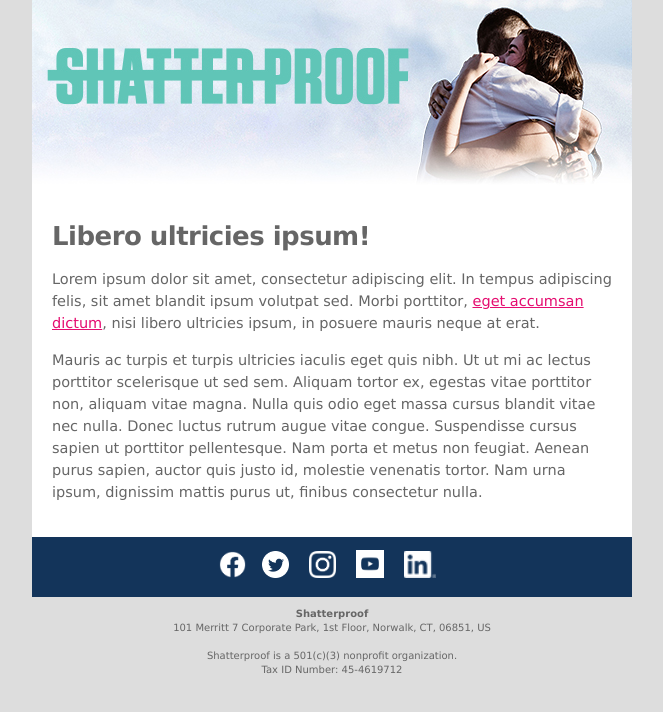
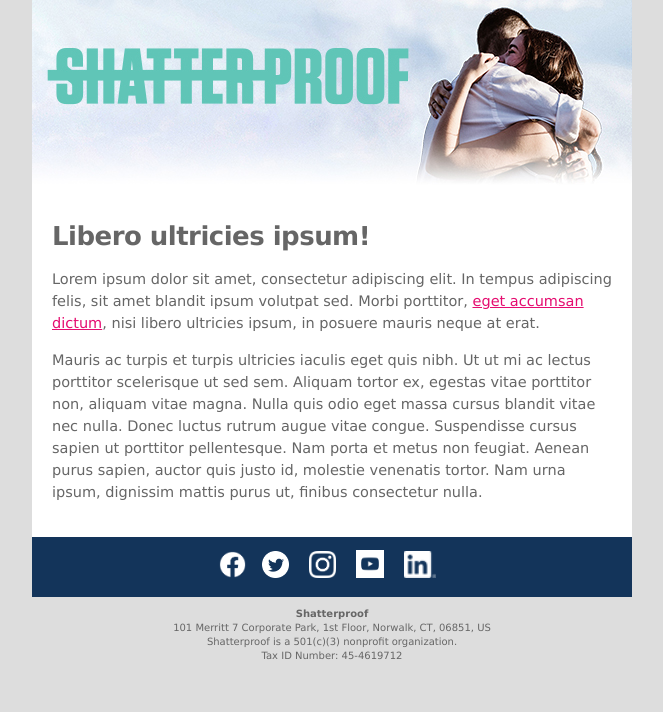
Before and after one commit to Alan316/EN-Email-Templates, a plain HTML site: page Template-1/index.html in a window 1280 px wide. Shown: the whole page, without its empty margins (308-971 px from the left). Drawn offline with Linux system fonts and the light colour scheme.

```diff
--- a/Template-1/index.html
+++ b/Template-1/index.html
@@ -75,7 +75,7 @@
                                     <tr>
                                         <td style="padding:0px;text-align:center;font-size:12px;background-color:#DDDDD;color:#666666;">
                                             <p style="line-height:14px;font-size:10px;"><span style="font-weight:700;">Shatterproof</span><br/>
-                                            101 Merritt 7 Corporate Park, 1st Floor, Norwalk, CT, 06851, US</br><br />
+                                            101 Merritt 7 Corporate Park, 1st Floor, Norwalk, CT, 06851, US</br>
                                             Shatterproof is a 501(c)(3) nonprofit organization.<br/>
                                             Tax ID Number: 45-4619712 </p>
                                         </td>
```
Also changed, not shown: Template-2/index.html (+1 -1 lines), Template-3/index.html (+1 -1 lines).
